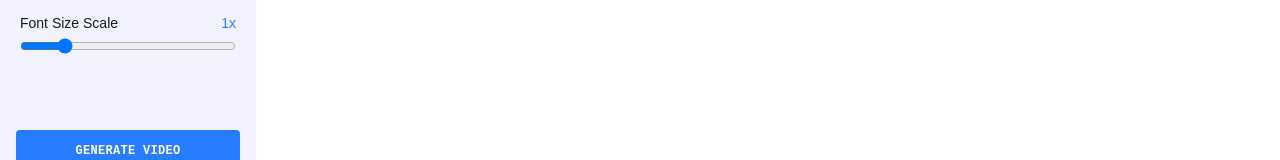
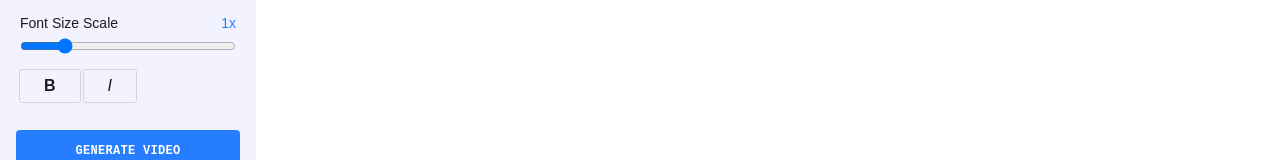
Before and after one commit to nvn0x33/karasub-web, a React (Vite) app in the folder client/: page / in a window 1280 px wide. Shown: the part 612-772 px from the top of the page. Built offline with nearby package versions, Linux system fonts and the light colour scheme.

Commit message:
feat: initialize a component for bold and italic subtitle

```diff
--- /dev/null
+++ b/client/src/components/EmphasisControl.tsx
@@ -0,0 +1,87 @@
+import { useState } from "react";
+
+const Controls = [
+    {
+        id: "bold",
+        text: "B",
+        styleCSS: { fontWeight: "bold" },
+    },
+    {
+        id: "italic",
+        text: "I",
+        styleCSS: { fontStyle: "italic" },
+    },
+];
+export default function EmphasisControl() {
+    return (
+        <div className="flex gap-1">
+            {Controls.map((control) => (
+                <Control
+                    key={control.id}
+                    text={control.text}
+                    styleCSS={control.styleCSS}
+                />
+            ))}
+            {/* <Bold />
+            <Italic /> */}
+        </div>
+    );
+}
+
+function Control({ text, styleCSS }) {
+    const [isActive, setIsActive] = useState<boolean>(false);
+
+    const handleClick = () => {
+        if (isActive) {
+            setIsActive(false);
+        } else {
+            setIsActive(true);
+        }
+    };
+    return (
+        <button
+            className={`${
+                isActive === true ? "bg-primary" : ""
+            }  text-headline px-6 py-1 rounded-xs outline outline-outline`}
+            style={styleCSS}
+            onClick={handleClick}
+        >
+            {text}
+        </button>
+    );
+}
+
+// function Bold() {
+//     const [isBold, setIsBold] = useState<boolean>(false);
+
+//     const handleClick = () => {
+//         setIsBold(true);
+//     };
+//     return (
+//         <button
+//             className={`${
+//                 isBold === true ? "bg-primary" : ""
+//             }  text-desc font-bold`}
+//             onClick={handleClick}
+//         >
+//             B
+//         </button>
+//     );
+// }
+// function Italic() {
+//     const [isItalic, setIsItalic] = useState<boolean>(false);
+
+//     const handleClick = () => {
+//         setIsItalic(true);
+//     };
+//     return (
+//         <button
+//             className={`${
+//                 isItalic === true ? "bg-primary" : ""
+//             }  text-desc italic`}
+//             onClick={handleClick}
+//         >
+//             I
+//         </button>
+//     );
+// }
--- a/client/src/pages/SubtitleConfig.tsx
+++ b/client/src/pages/SubtitleConfig.tsx
@@ -7,6 +7,7 @@ import type { subtitleConfig } from "../types/subtitleConfig";
 import FontFamily from "../components/FontFamily";
 import FontSizeScaler from "../components/FontSizeScaler";
 import PrimaryButton from "../components/PrimaryButton";
+import EmphasisControl from "../components/EmphasisControl";
 // import FontPreview from "../components/FontPreview";
 // import { useEffect } from "react";
 
@@ -68,6 +69,7 @@ function VideoConfig() {
                         <div className="flex flex-col gap-4">
                             <FontFamily setConfig={setConfig} />
                             <FontSizeScaler setConfig={setConfig} />
+                            <EmphasisControl />
                         </div>
                     </div>
                 </div>
```
